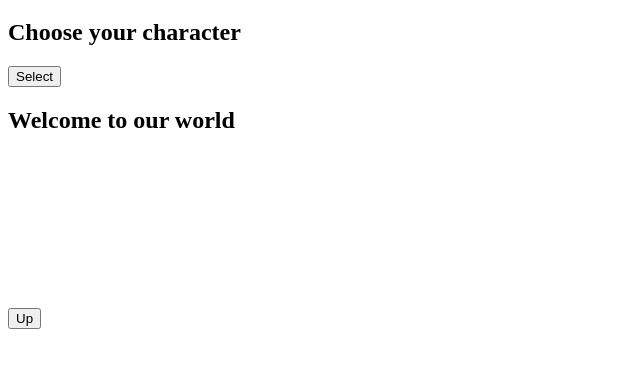
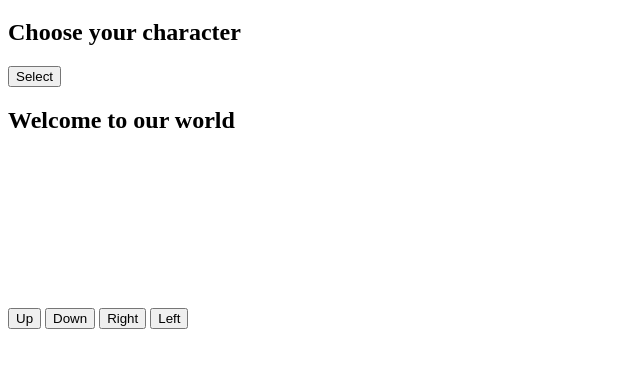
Before and after one commit to melkorval/melkorval.github.io, a plain HTML site: page index.html in a window 1280 px wide. Shown: the part 61-428 px from the top of the page, without its empty margins (0-640 px from the left). Drawn offline with Linux system fonts and the light colour scheme.

Commit message:
Improving project planning

```diff
--- a/index.html
+++ b/index.html
@@ -8,11 +8,29 @@
     <!--add css style file-->
     <link rel = "stylesheet" href = "style.css">
 
+    <!-- Call javascript script here-->
+    <!--defer: attribute ensures that the script is executed after the
+    HTML document has been fully parsed-->
+    <script src="videogame.js" defer></script>
+
 </head>
 <body>
 
+    <!--Character selection
+
+    1. Create the character selection section
+
+    2. Since the creation of characters is going to be
+    through object-oriented programming, we are
+    going to inject the characters to be selected from
+    Javascript
+
+    3. When you select the character and press the select button,
+    the next section, which is the canvas, opens and the selected
+    character appears on it-->
+
+
     <h1>Welcome to the Lithil Game</h1>
-    <!--1. Create the character selection section-->
     <section id="select_character">
         <h2>Choose your character</h2>
 
@@ -31,6 +49,14 @@
 
     <section id="mapCanvas">
         <h1>Welcome to our world</h1>
+
+        <!--create map canvas
+
+        1. Define the size of the canvas map
+        2. Place the character on it
+        3. Place an image background on it
+        -->
+
         <canvas id = "map"> </canvas>
 
         <!--Buttons to move characters
@@ -47,13 +73,14 @@
         -->
         <div id = "move_buttons">
             <button id="button_up">Up</button>
+            <button id="button_down">Down</button>
+            <button id="button_right">Right</button>
+            <button id="button_left">Left</button>
         </div>
 
     </section>
 
 </body>
 
-<!--3. create javascript script for frontend
-and canvas map creation-->
 
 </html>
```
